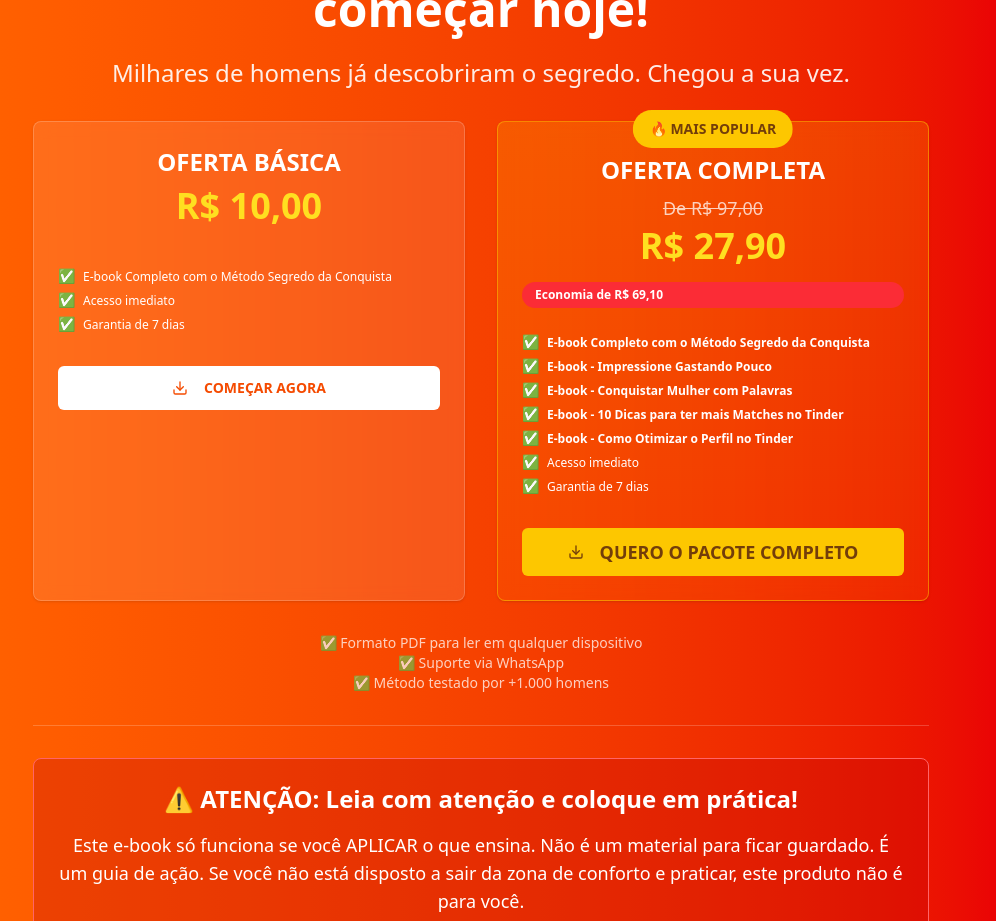
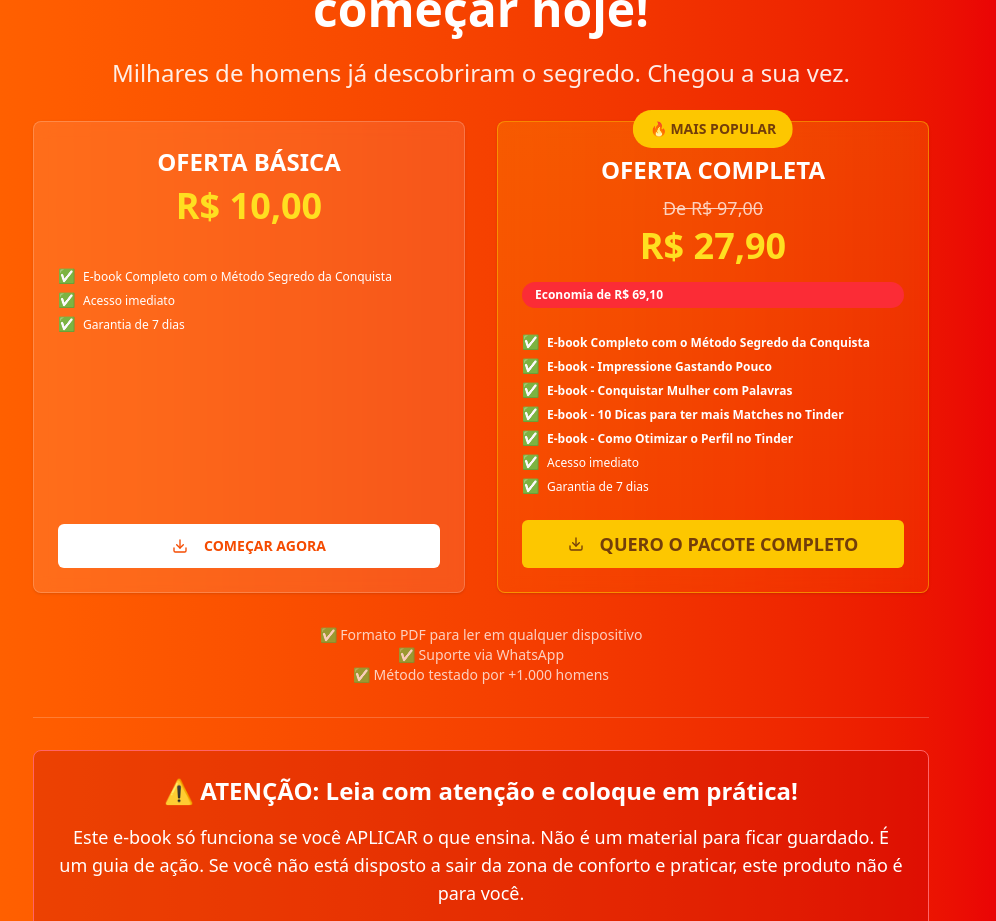
Before and after one commit to paulocassuncao/conquista, a Next.js app: page / in a window 1280 px wide. Shown: the part 4100-5021 px from the top of the page, without its empty margins (159-1155 px from the left). Built offline with nearby package versions, Linux system fonts and the light colour scheme.

Commit message:
Fix: Alinhar botões das ofertas no final dos cards - Reestruturar cards com flex flex-col e flex-1 - Posicionar botões no final dos cards de forma consistente - Melhora alinhamento visual entre ofertas

```diff
--- a/app/page.tsx
+++ b/app/page.tsx
@@ -373,12 +373,12 @@ export default function LandingPage() {
 
           <div className="grid md:grid-cols-2 gap-8 mb-8">
             {/* Oferta Básica */}
-            <Card className="bg-white/10 backdrop-blur-sm border-white/20 text-white">
+            <Card className="bg-white/10 backdrop-blur-sm border-white/20 text-white flex flex-col">
               <CardHeader className="text-center">
                 <h3 className="text-2xl font-bold mb-2">OFERTA BÁSICA</h3>
                 <div className="text-4xl font-bold text-yellow-300 mb-4">R$ 10,00</div>
               </CardHeader>
-              <CardContent className="space-y-4">
+              <CardContent className="flex-1">
                 <div className="space-y-1 text-xs">
                   <div className="flex items-center gap-2">
                     <span className="text-green-400 text-sm">✅</span>
@@ -393,17 +393,17 @@ export default function LandingPage() {
                     <span className="leading-tight">Garantia de 7 dias</span>
                   </div>
                 </div>
-                <div className="flex justify-center w-full pt-4">
+              </CardContent>
+              <div className="p-6 pt-0">
                 <Button size="lg" className="bg-white text-orange-600 hover:bg-gray-100 w-full font-bold">
                   <Download className="mr-2 h-5 w-5" />
                   COMEÇAR AGORA
                 </Button>
               </div>
-              </CardContent>
             </Card>
 
             {/* Oferta Premium */}
-            <Card className="bg-gradient-to-b from-yellow-400/20 to-orange-500/20 backdrop-blur-sm border-yellow-400/50 text-white relative">
+            <Card className="bg-gradient-to-b from-yellow-400/20 to-orange-500/20 backdrop-blur-sm border-yellow-400/50 text-white relative flex flex-col">
               <div className="absolute -top-3 left-1/2 transform -translate-x-1/2">
                 <Badge className="bg-yellow-400 text-yellow-900 px-4 py-2 text-sm font-bold">
                   🔥 MAIS POPULAR
@@ -417,7 +417,7 @@ export default function LandingPage() {
                   Economia de R$ 69,10
                 </Badge>
               </CardHeader>
-              <CardContent className="space-y-4">
+              <CardContent className="flex-1">
                 <div className="space-y-1 text-xs">
                   <div className="flex items-center gap-2">
                     <span className="text-green-400 text-sm">✅</span>
@@ -448,13 +448,13 @@ export default function LandingPage() {
                     <span className="leading-tight">Garantia de 7 dias</span>
                   </div>
                 </div>
-                <div className="flex justify-center w-full pt-4">
+              </CardContent>
+              <div className="p-6 pt-0">
                 <Button size="lg" className="bg-yellow-400 text-yellow-900 hover:bg-yellow-300 w-full font-bold text-lg py-6">
                   <Download className="mr-2 h-5 w-5" />
                   QUERO O PACOTE COMPLETO
                 </Button>
               </div>
-              </CardContent>
             </Card>
           </div>
 
```
Lines whose indentation alone changed are shown as unchanged.
